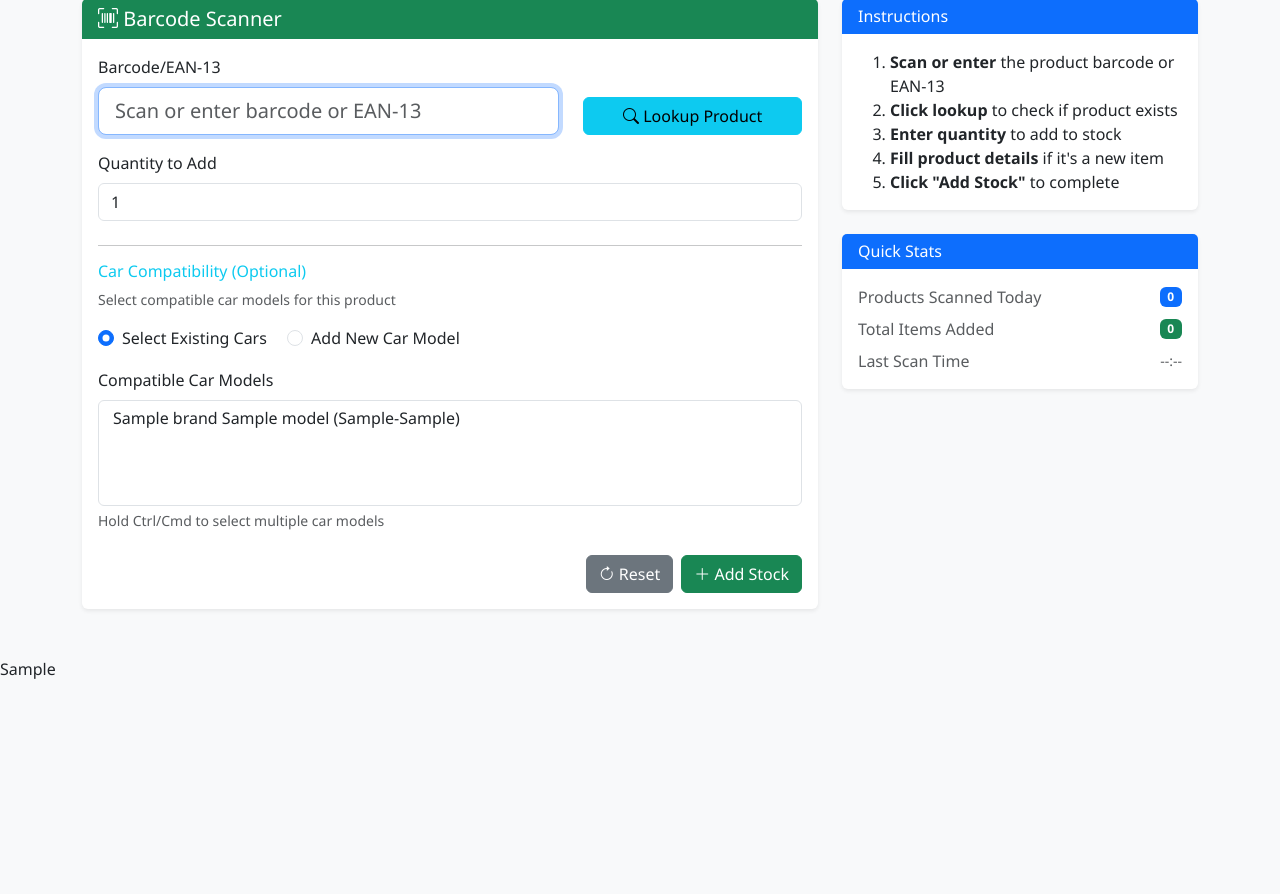
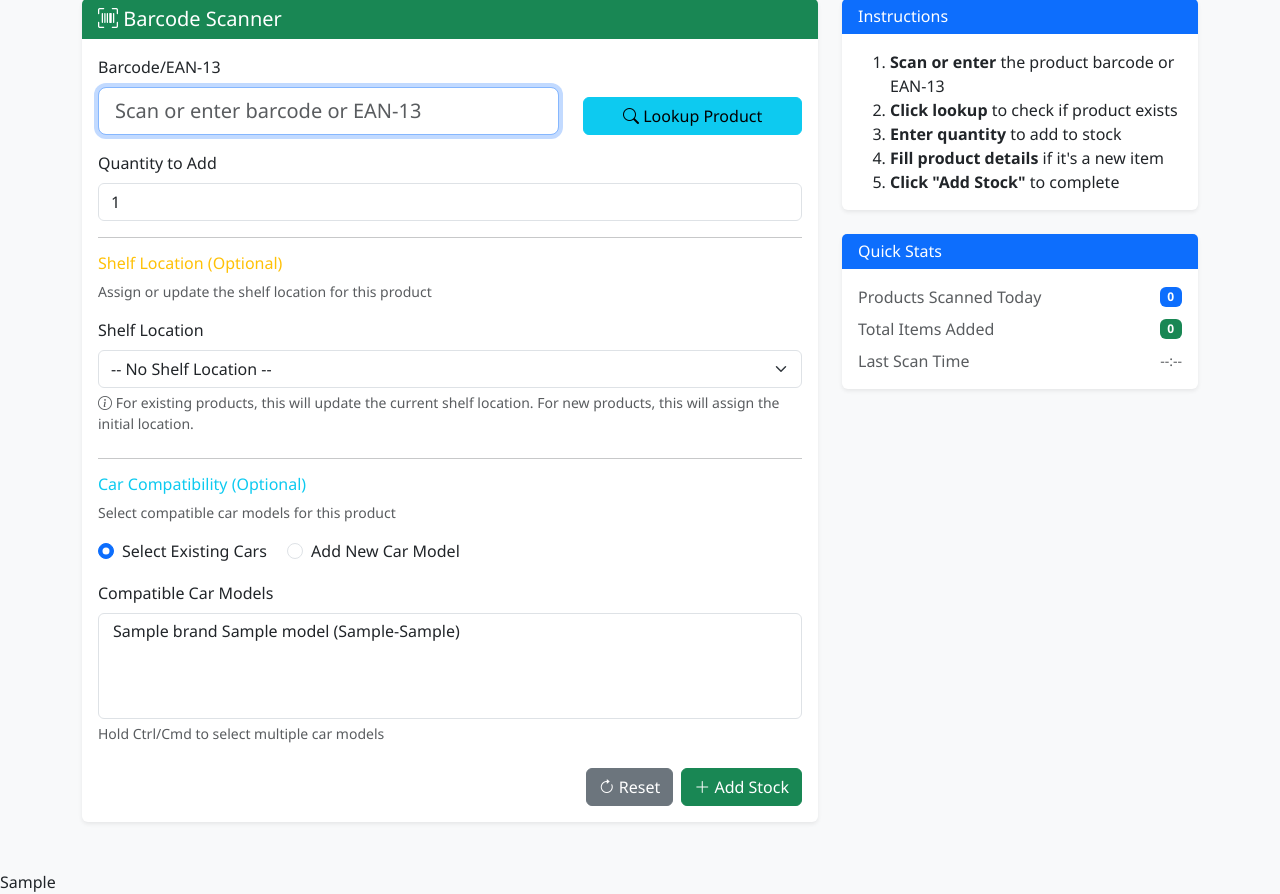
Before and after one commit to Edriane0226/BS-DigiHub-sa-landlady-ni-kua-josh-pecayo, a CodeIgniter 4 app: the page made by app/Views/products/stock_in.php in a window 1280 px wide. Shown: the part 249-1143 px from the top of the page. Before the commit the page ends 928 px from the top, so only its background shows below. Run offline with PHP 8.4 and a stand-in for CodeIgniter, Linux system fonts and the light colour scheme; the template is opened without the code that fills it: most values are stand-ins (such as "Sample title", 1, 10 or a date in 2020); data that the repository does not hold is empty; some libraries are stand-ins or nearby versions.

Commit message:
Patch Notes: Fix FK Products, shelf loc -> shelf loc id

```diff
--- a/app/Views/products/stock_in.php
+++ b/app/Views/products/stock_in.php
@@ -58,6 +58,36 @@
                                    min="1"
                                    value="1"
                                    required>
+                        </div>
+                    </div>
+
+                    <!-- Shelf Location Section (always available) -->
+                    <div class="mt-3 mb-3">
+                        <hr>
+                        <h6 class="text-warning">
+                            Shelf Location (Optional)
+                        </h6>
+                        <p class="small text-muted">Assign or update the shelf location for this product</p>
+
+                        <div class="row">
+                            <div class="col-md-12">
+                                <label for="shelf_location_id" class="form-label">Shelf Location</label>
+                                <select name="shelf_location_id" id="shelf_location_id" class="form-select">
+                                    <option value="">-- No Shelf Location --</option>
+                                    <?php if (isset($shelf_locations)): ?>
+                                        <?php foreach($shelf_locations as $id => $location): ?>
+                                        <option value="<?= $id ?>">
+                                            <?= esc($location) ?>
+                                        </option>
+                                        <?php endforeach; ?>
+                                    <?php endif; ?>
+                                </select>
+                                <div class="form-text">
+                                    <i class="bi bi-info-circle"></i>
+                                    For existing products, this will update the current shelf location.
+                                    For new products, this will assign the initial location.
+                                </div>
+                            </div>
                         </div>
                     </div>
 
@@ -167,7 +197,8 @@
                                 </div>
                                 <div class="col-md-6">
                                     <strong>Current Stock:</strong> <span id="existingProductStock" class="badge bg-info"></span><br>
-                                    <strong>Price:</strong> ₱<span id="existingProductPrice"></span>
+                                    <strong>Price:</strong> ₱<span id="existingProductPrice"></span><br>
+                                    <strong>Shelf Location:</strong> <span id="existingProductShelf"></span>
                                 </div>
                             </div>
                             <div class="row mt-2" id="compatibilityRow" style="display: none;">
@@ -175,6 +206,14 @@
                                     <strong>Compatible Cars:</strong>
                                     <div id="existingCompatibilities" class="mt-1">
                                         <!-- Compatibility badges will be inserted here -->
+                                    </div>
+                                </div>
+                            </div>
+                            <div class="row mt-2">
+                                <div class="col-md-12">
+                                    <div class="alert alert-light mb-0">
+                                        <i class="bi bi-info-circle me-1"></i>
+                                        <small>You can update the shelf location below when adding stock to this existing product.</small>
                                     </div>
                                 </div>
                             </div>
@@ -276,24 +315,6 @@
                                             <i class="bi bi-info-circle"></i> This product will be added without a category. You can assign a category later from the product list.
                                         </div>
                                     </div>
-                                </div>
-                            </div>
-
-                            <!-- Shelf Location Selection -->
-                            <div class="row">
-                                <div class="col-md-12 mb-3">
-                                    <label for="shelf_location_id" class="form-label">Shelf Location</label>
-                                    <select name="shelf_location_id" id="shelf_location_id" class="form-select">
-                                        <option value="">-- Select Shelf Location --</option>
-                                        <?php if (isset($shelf_locations)): ?>
-                                            <?php foreach($shelf_locations as $id => $location): ?>
-                                            <option value="<?= $id ?>">
-                                                <?= esc($location) ?>
-                                            </option>
-                                            <?php endforeach; ?>
-                                        <?php endif; ?>
-                                    </select>
-                                    <div class="form-text">Optional: Assign product to a shelf location for inventory management</div>
                                 </div>
                             </div>
 
@@ -612,16 +633,24 @@ document.addEventListener('DOMContentLoaded', function() {
         const ean13El = document.getElementById('existingProductEAN13');
         const stockEl = document.getElementById('existingProductStock');
         const priceEl = document.getElementById('existingProductPrice');
+        const shelfEl = document.getElementById('existingProductShelf');
         const compatibilityRow = document.getElementById('compatibilityRow');
         const compatibilitiesEl = document.getElementById('existingCompatibilities');
+        const shelfLocationSelect = document.getElementById('shelf_location_id');
 
-        console.log('Elements found:', {nameEl, categoryEl, ean13El, stockEl, priceEl, compatibilityRow, compatibilitiesEl});
+        console.log('Elements found:', {nameEl, categoryEl, ean13El, stockEl, priceEl, shelfEl, compatibilityRow, compatibilitiesEl});
 
         if (nameEl) nameEl.textContent = product.product_name;
         if (categoryEl) categoryEl.textContent = product.category_name || 'Uncategorized';
         if (ean13El) ean13El.textContent = product.ean13 || 'Not set';
         if (stockEl) stockEl.textContent = product.quantity + ' units';
         if (priceEl) priceEl.textContent = parseFloat(product.price).toFixed(2);
+        if (shelfEl) shelfEl.textContent = product.shelf_location || 'Not assigned';
+
+        // Pre-populate shelf location dropdown if product has one assigned
+        if (shelfLocationSelect && product.shelf_location_id) {
+            shelfLocationSelect.value = product.shelf_location_id;
+        }
 
         // Display existing compatibilities
         if (product.compatibilities && product.compatibilities.length > 0) {
@@ -675,6 +704,10 @@ document.addEventListener('DOMContentLoaded', function() {
         // Reset only the input fields, keep product information visible
         document.getElementById('barcode').value = '';
         document.getElementById('quantity').value = '1';
+
+        // Reset shelf location dropdown
+        const shelfLocationField = document.getElementById('shelf_location_id');
+        if (shelfLocationField) shelfLocationField.value = '';
 
         // Reset new product form fields if they exist
         const productNameField = document.getElementById('product_name');
```
Also changed, not shown: app/Controllers/Products.php (+14 -1 lines), app/Database/Migrations/2025-11-29-135506_AddShelfLocationToProducts.php (+6 -5 lines).
